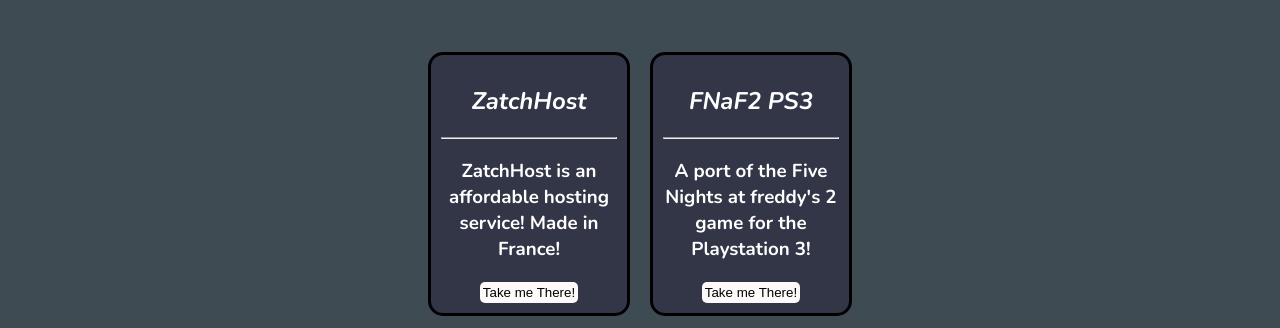
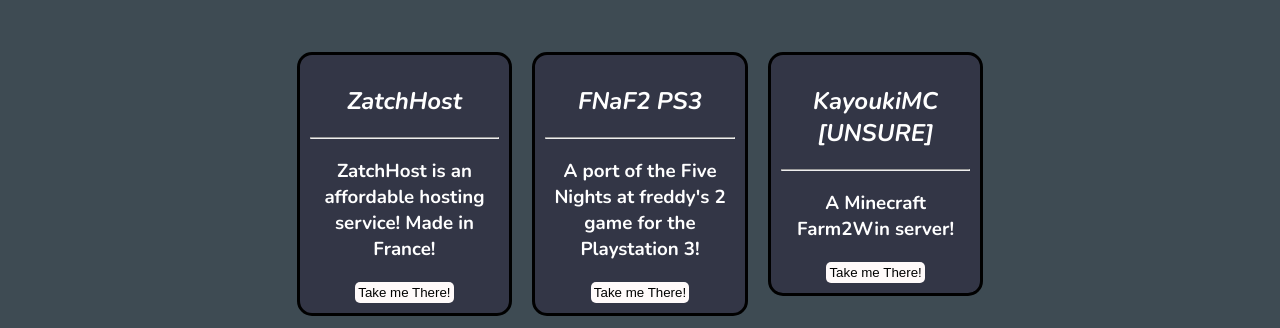
Before and after one commit to oxyrv/oxyrv.github.io, a plain HTML site: page index.html in a window 1280 px wide. Shown: the part 472-800 px from the top of the page. Drawn offline with nearby package versions, Linux system fonts and the light colour scheme.

Commit message:
Update index.html

```diff
--- a/index.html
+++ b/index.html
@@ -47,6 +47,12 @@
                         <h3>A port of the Five Nights at freddy's 2 game for the Playstation 3!</h3>
                         <button onclick="window.open('https\://github.com/oxyrv/FNaF2-PS3', '_blank').focus();">Take me There!</button>
                     </div>
+                    <div class="card">
+                        <h2>KayoukiMC [UNSURE]</h2>
+                        <hr>
+                        <h3>A Minecraft Farm2Win server!</h3>
+                        <button onclick="alert('Project unsure!');">Take me There!</button>
+                    </div>
                 </div>
                 <!-- Keeping that here in case I need to add a new line someday -->
                 <!--<br><br>
```
